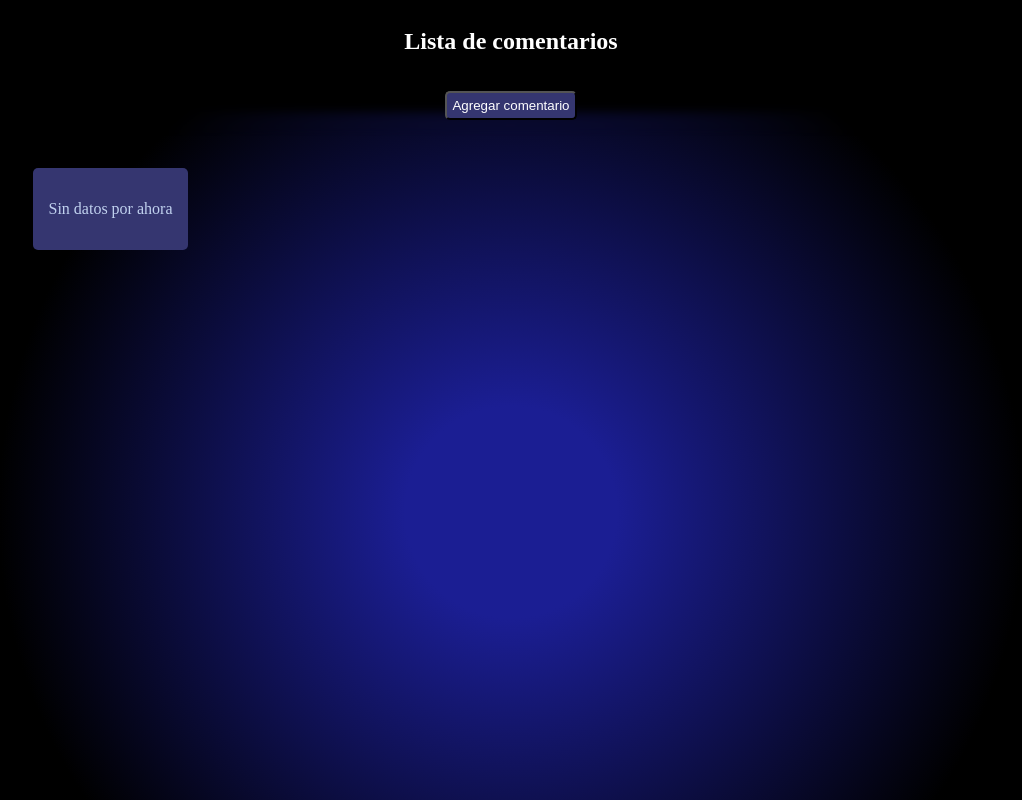
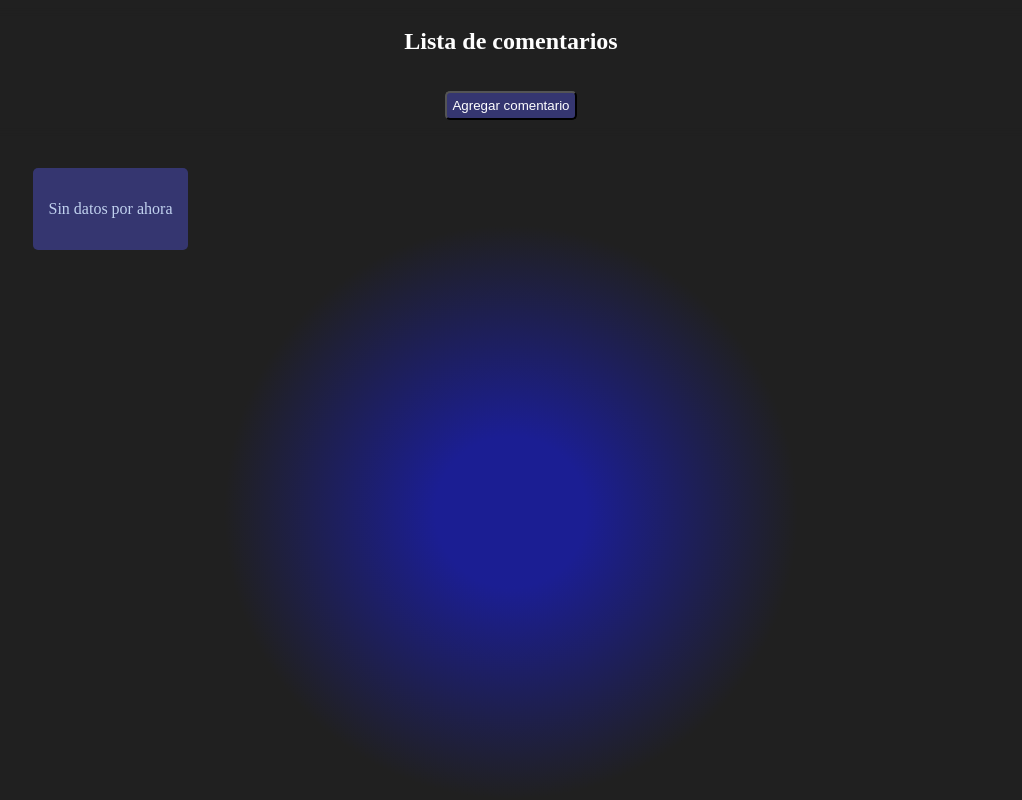
Before and after one commit to lautaroDSwebdev/TechniqueTest, a Next.js app: page / in a window 1280 px wide. Shown: the whole page, without its empty margins (129-1151 px from the left). Built offline with nearby package versions, Linux system fonts and the light colour scheme; data requests are answered from the project's data file.

Commit message:
fix: gradient circular

```diff
--- a/src/app/global.css
+++ b/src/app/global.css
@@ -1,6 +1,6 @@
 body {
-  background: #000 no-repeat;
-  background-image: radial-gradient(circle, #1b1e93 14%, #000 68%);
+  background: #202020 no-repeat;
+  background-image: radial-gradient(circle, #1b1e93 10%, #202020 38%);
   background-attachment: fixed ;
   background-position-y: 7rem;
   height: 90vh;
```
Also changed, not shown: api.json (line endings or trailing spaces).
